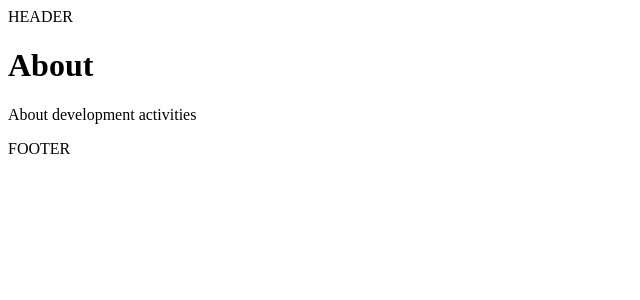
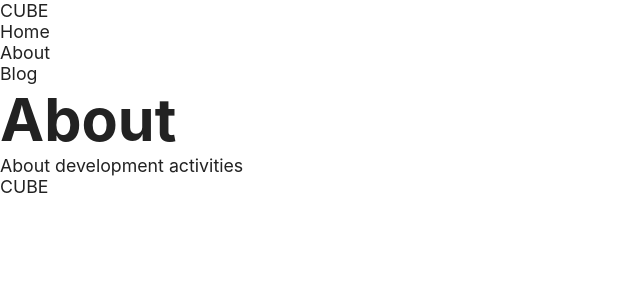
Before and after one commit to itc-n23020/blog, a Next.js app: page /about in a window 1280 px wide. Shown: the top 300 px of the page, without its empty margins (0-640 px from the left). Built offline with nearby package versions, Linux system fonts and the light colour scheme.

Commit message:
add Link
リンクの追加

```diff
--- a/components/footer.js
+++ b/components/footer.js
@@ -1,3 +1,9 @@
-const Footer = () => <footer>FOOTER</footer>
+import Logo from 'components/logo'
+
+const Footer = () => (
+  <footer>
+    <Logo />
+  </footer>
+)
 
 export default Footer
--- a/components/header.js
+++ b/components/header.js
@@ -1,3 +1,11 @@
-const Header = () => <header>HEADER</header>
+import Logo from 'components/logo'
+import Nav from 'components/nav'
+
+const Header = () => (
+  <header>
+    <Logo />
+    <Nav />
+  </header>
+)
 
 export default Header
--- /dev/null
+++ b/components/logo.js
@@ -0,0 +1,7 @@
+import Link from 'next/link'
+
+const logo = () => {
+  return <Link href='/'>CUBE</Link>
+}
+
+export default logo
--- /dev/null
+++ b/components/nav.js
@@ -0,0 +1,21 @@
+import Link from 'next/link'
+
+const Nav = () => {
+  return (
+    <nav>
+      <ul>
+        <li>
+          <Link href='/'>Home</Link>
+        </li>
+        <li>
+          <Link href='/about'>About</Link>
+        </li>
+        <li>
+          <Link href='/blog'>Blog</Link>
+        </li>
+      </ul>
+    </nav>
+  )
+}
+
+export default Nav
--- a/pages/_app.js
+++ b/pages/_app.js
@@ -1,3 +1,4 @@
+import '@/styles/globals.css'
 import Layout from 'components/layout'
 
 const MyApp = ({ Component, pageProps }) => (
```
